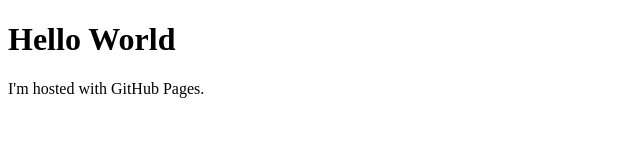
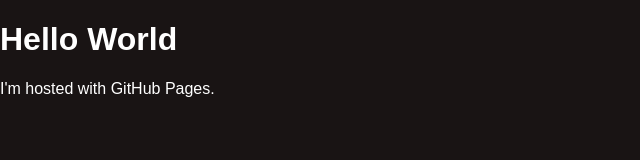
Before and after one commit to SamuelBrewerton/SamuelBrewerton.github.io, a plain HTML site: page index.html in a window 1280 px wide. Shown: the whole page, without its empty margins (0-640 px from the left). Drawn offline with Linux system fonts and the light colour scheme.

Commit message:
Commit
Added CSS and JavaScript files.

```diff
--- a/index.html
+++ b/index.html
@@ -2,6 +2,7 @@
 <html>
     <head>
         <title>Samuel Brewerton</title>
+        <link rel="stylesheet" href="style.css">
     </head>
     <body>
         <h1>Hello World</h1>
--- /dev/null
+++ b/style.css
@@ -0,0 +1,6 @@
+body {
+    font-family: Arial, sans-serif;
+    margin: 0;
+    background-color: #191414;
+    color: white;
+  }
```
Also changed, not shown: script.js (added).
